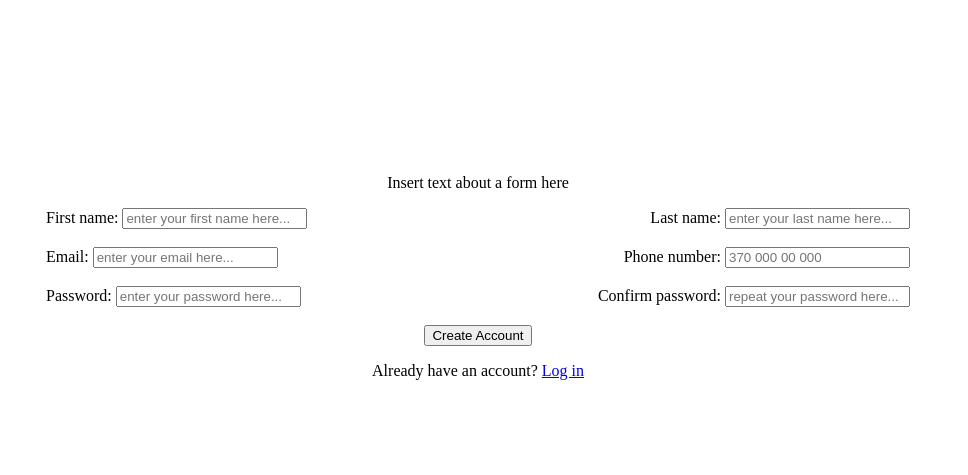
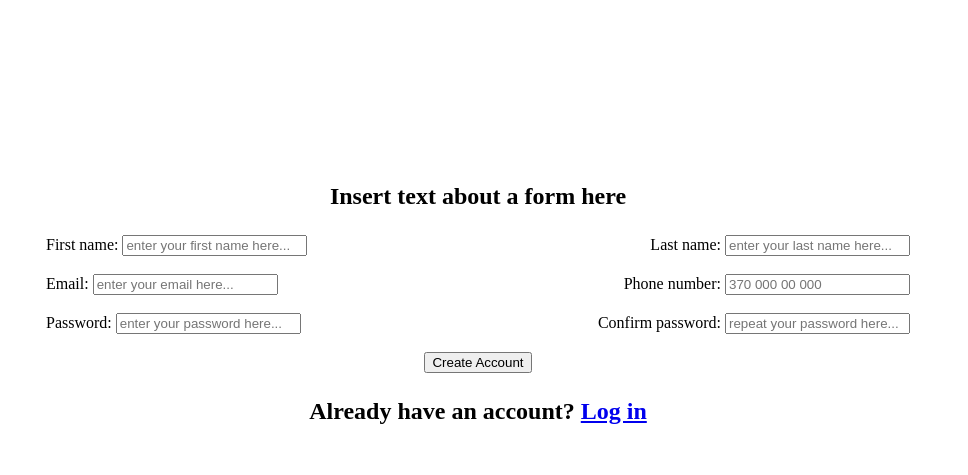
Before and after one commit to nechbet/Sign-up-form, a website: page index.html in a window 1280 px wide. Shown: the top 475 px of the page, 312-1280 px from the left. Drawn offline with Linux system fonts and the light colour scheme.

Commit message:
feat: :lipstick:

```diff
--- a/style/style.scss
+++ b/style/style.scss
@@ -1,6 +1,7 @@
 .container {
   min-height: 100vh;
   display: flex;
+  font-family: "'Franklin Gothic Medium', 'Arial Narrow', Arial, sans-serif'";
 
 
   .imageLogo {
@@ -27,6 +28,9 @@
     padding: 150px 50px;
     p {
       text-align: center;
+      font-size: 24px;
+  font-weight: bold;
+  margin: 25px;
     }
 
     .input-section {
```
Also changed, not shown: style/style.css, 1 other file.
